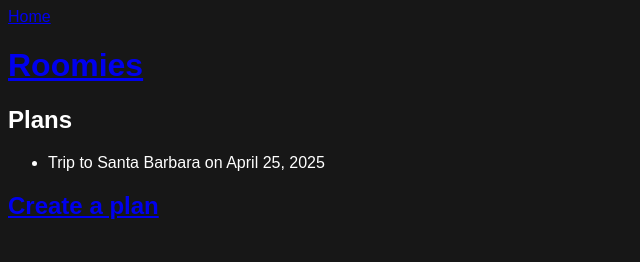
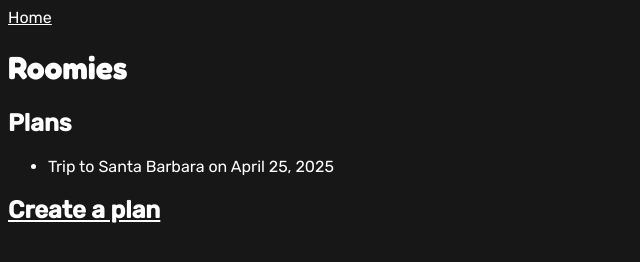
Before and after one commit to kailaaquino/whats-the-move, a website: page packages/proto/public/friend-groups/roomies/plans.html in a window 1280 px wide. Shown: the whole page, without its empty margins (0-640 px from the left). Drawn offline with Linux system fonts and the light colour scheme.

Commit message:
lab 3: add fonts to all pages

```diff
--- a/packages/proto/public/friend-groups/roomies/plans.html
+++ b/packages/proto/public/friend-groups/roomies/plans.html
@@ -1,12 +1,16 @@
 <!DOCTYPE html>
 <html>
   <head>
-    <link rel="stylesheet" href="/styles/page.css" />
+    <link rel="stylesheet" href="../../styles/page.css" />
+    <link
+      href="https://fonts.googleapis.com/css2?family=Fredoka:wght@400;700&family=Rubik:wght@400;500&display=swap"
+      rel="stylesheet"
+    />
   </head>
   <body>
     <header>
       <a href="../../index.html">Home</a>
-      <h1><a href="index.html">Roomies</a></h1>
+      <h1><a href="index.html" class="title-link">Roomies</a></h1>
     </header>
 
     <section class="plans">
--- a/packages/proto/public/styles/page.css
+++ b/packages/proto/public/styles/page.css
@@ -1,8 +1,19 @@
-header, h1, h2, h3 {
+h1 {
   font-family: "Fredoka", sans-serif;
 }
 
-body {
+.title-link {
+  /* header links inherit h1 styles */
+  font-family: inherit;
+  color: inherit;
+  text-decoration: none;
+  display: inline-block;
+}
+
+body,
+h2,
+a,
+p {
   font-family: "Rubik", sans-serif;
   background-color: #171717;
   color: white;
```
Also changed, not shown: packages/proto/public/friend-groups/roomies/activities.html (+6 -2 lines), packages/proto/public/friend-groups/roomies/availability.html (+6 -2 lines), packages/proto/public/friend-groups/roomies/create_plan.html (+6 -2 lines), packages/proto/public/friend-groups/roomies/index.html (+4 -0 lines), packages/proto/public/friend-groups/roomies/members.html (+6 -2 lines), packages/proto/public/friend-groups/side-questers/activities.html (+6 -2 lines), packages/proto/public/friend-groups/side-questers/availability.html (+6 -2 lines), packages/proto/public/friend-groups/side-questers/create_plan.html (+6 -2 lines), packages/proto/public/friend-groups/side-questers/members.html (+6 -2 lines), packages/proto/public/friend-groups/side-questers/plans.html (+6 -2 lines).
